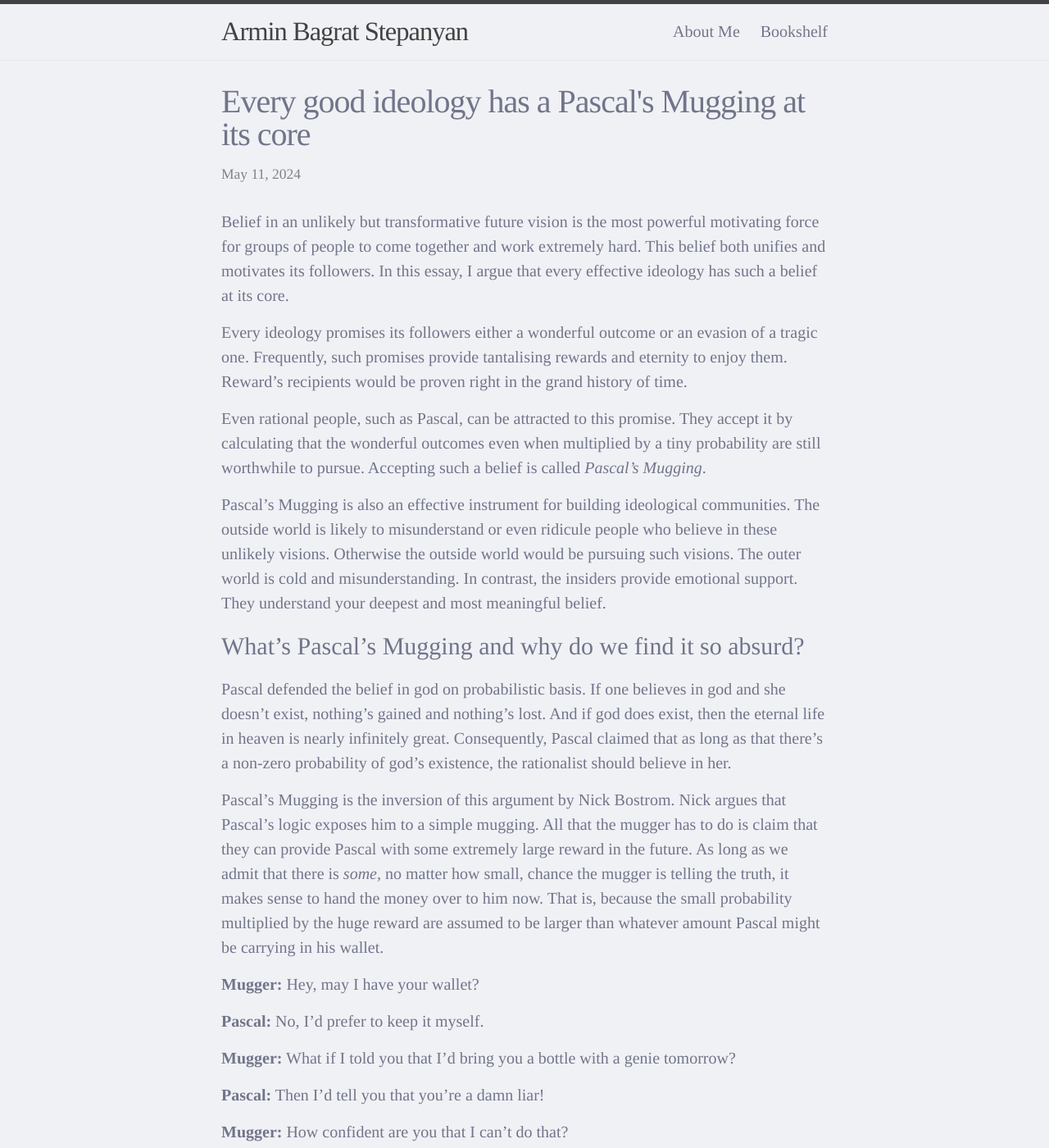
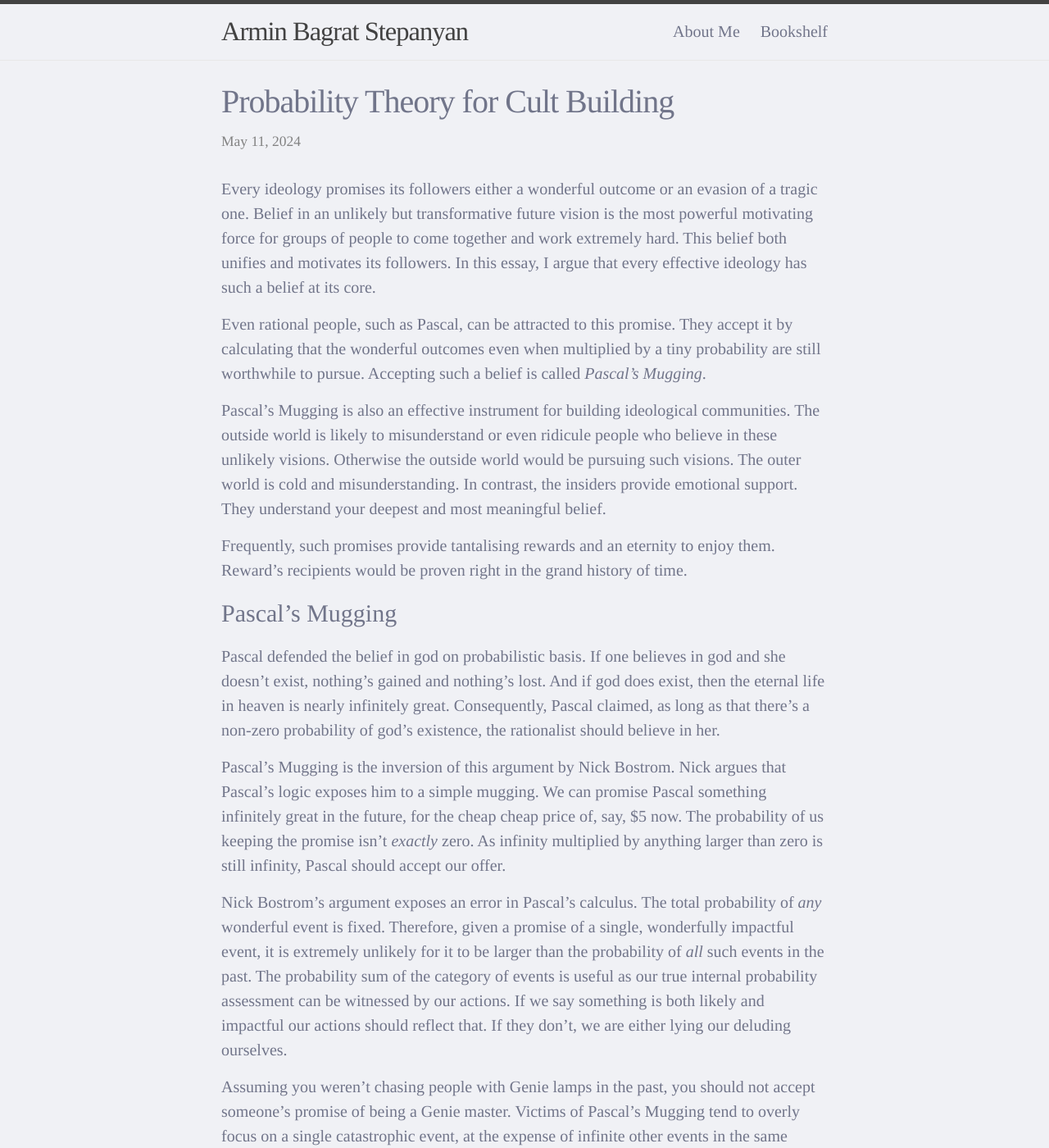
Before and after one commit to ab-10/ab-10.github.io, a Jekyll site: the page built from _posts/2024-05-11-mugging.md, in a window 1280 px wide and 1400 px high. Shown: the whole window at 82% size. Built offline with Jekyll 4.4.1, drawn with Linux system fonts in a browser that asks for light colours; some of the changed text lies outside the part shown.

Commit message:
Improve Pascal Mugging desc & misc changes

```diff
--- a/_posts/2024-05-11-mugging.md
+++ b/_posts/2024-05-11-mugging.md
@@ -1,19 +1,21 @@
 ---
 layout: post
-title: "Every good ideology has a Pascal's Mugging at its core"
+title: "Probability Theory for Cult Building"
 hidden: True
 date: 2024-05-11 10:00:00 +00000
 ---
 
-<!-- What do I want to communicate with the essay? -->
+<!-- What do I want to communicate with the essay?
+How to create a cult?
+1. Create a
 
+-->
+
+Every ideology promises its followers either a wonderful outcome or an evasion of a tragic one.
 Belief in an unlikely but transformative future vision is the most powerful motivating force for groups of people to come together and work extremely hard.
 This belief both unifies and motivates its followers.
 In this essay, I argue that every effective ideology has such a belief at its core.
 
-Every ideology promises its followers either a wonderful outcome or an evasion of a tragic one.
-Frequently, such promises provide tantalising rewards and eternity to enjoy them.
-Reward's recipients would be proven right in the grand history of time.
 
 Even rational people, such as Pascal, can be attracted to this promise.
 They accept it by calculating that the wonderful outcomes even when multiplied by a tiny probability are still worthwhile to pursue.
@@ -26,54 +28,25 @@ The outer world is cold and misunderstanding.
 In contrast, the insiders provide emotional support.
 They understand your deepest and most meaningful belief.
 
-# What's Pascal's Mugging and why do we find it so absurd?
+Frequently, such promises provide tantalising rewards and an eternity to enjoy them.
+Reward's recipients would be proven right in the grand history of time.
+
+# Pascal's Mugging
 
 Pascal defended the belief in god on probabilistic basis.
 If one believes in god and she doesn't exist, nothing's gained and nothing's lost.
 And if god does exist, then the eternal life in heaven is nearly infinitely great.
-Consequently, Pascal claimed that as long as that there's a non-zero probability of god's existence, the rationalist should believe in her.
+Consequently, Pascal claimed, as long as that there's a non-zero probability of god's existence, the rationalist should believe in her.
 
 Pascal's Mugging is the inversion of this argument by Nick Bostrom.
 Nick argues that Pascal's logic exposes him to a simple mugging.
-All that the mugger has to do is claim that they can provide Pascal with some extremely large reward in the future.
-As long as we admit that there is _some_, no matter how small, chance the mugger is telling the truth, it makes sense to hand the money over to him now.
-That is, because the small probability multiplied by the huge reward are assumed to be larger than whatever amount Pascal might be carrying in his wallet.
+We can promise Pascal something infinitely great in the future, for the cheap cheap price of, say, $5 now.
+The probability of us keeping the promise isn't _exactly_ zero.
+As infinity multiplied by anything larger than zero is still infinity, Pascal should accept our offer.
 
-**Mugger:** Hey, may I have your wallet?
-
-**Pascal:** No, I'd prefer to keep it myself.
-
-**Mugger:** What if I told you that I'd bring you a bottle with a genie tomorrow?
-
-**Pascal:** Then I'd tell you that you're a damn liar!
-
-**Mugger:** How confident are you that I can't do that?
-
-**Pascal:** As confident as one can be.
-        I'd say nearly 100%.
-
-**Mugger:** Nearly?
-
-**Pascal:** Well, yes.
-        One can never be certain of anything.
-
-**Mugger:** Would you say that there's at least one in a trillion chance that I could be telling the truth?
-
-**Pascal:** Hmmm, maybe just about.
-
-**Mugger:** And you could surely use the Genie to make turn Earth into a space-roaming civilization.
-        That would be worth at least a quadrillion dollars!
-
-**Pascal:** The expected value of this bet is a formidable thousand dollars and I'm only carrying a measly fifty in my wallet.
-        You are doing me a favour by accepting this wallet from me.
-
-_Pascal hands over his wallet to the Mugger.
-He's still waiting for both the Mugger and the Genie to this day._
-
-The mugging feels paradoxical.
-At the core of the apparent paradox is a simple mathematical error.
+Nick Bostrom's argument exposes an error in Pascal's calculus.
 The total probability of _any_ wonderful event is fixed.
-Therefore, given a promise of a single, wonderfully impactful event, it is extremely unlikely for it to dominate the probability of _all_ such events in the past.
+Therefore, given a promise of a single, wonderfully impactful event, it is extremely unlikely for it to be larger than the probability of _all_ such events in the past.
 The probability sum of the category of events is useful as our true internal probability assessment can be witnessed by our actions.
 If we say something is both likely and impactful our actions should reflect that.
 If they don't, we are either lying our deluding ourselves.
```
